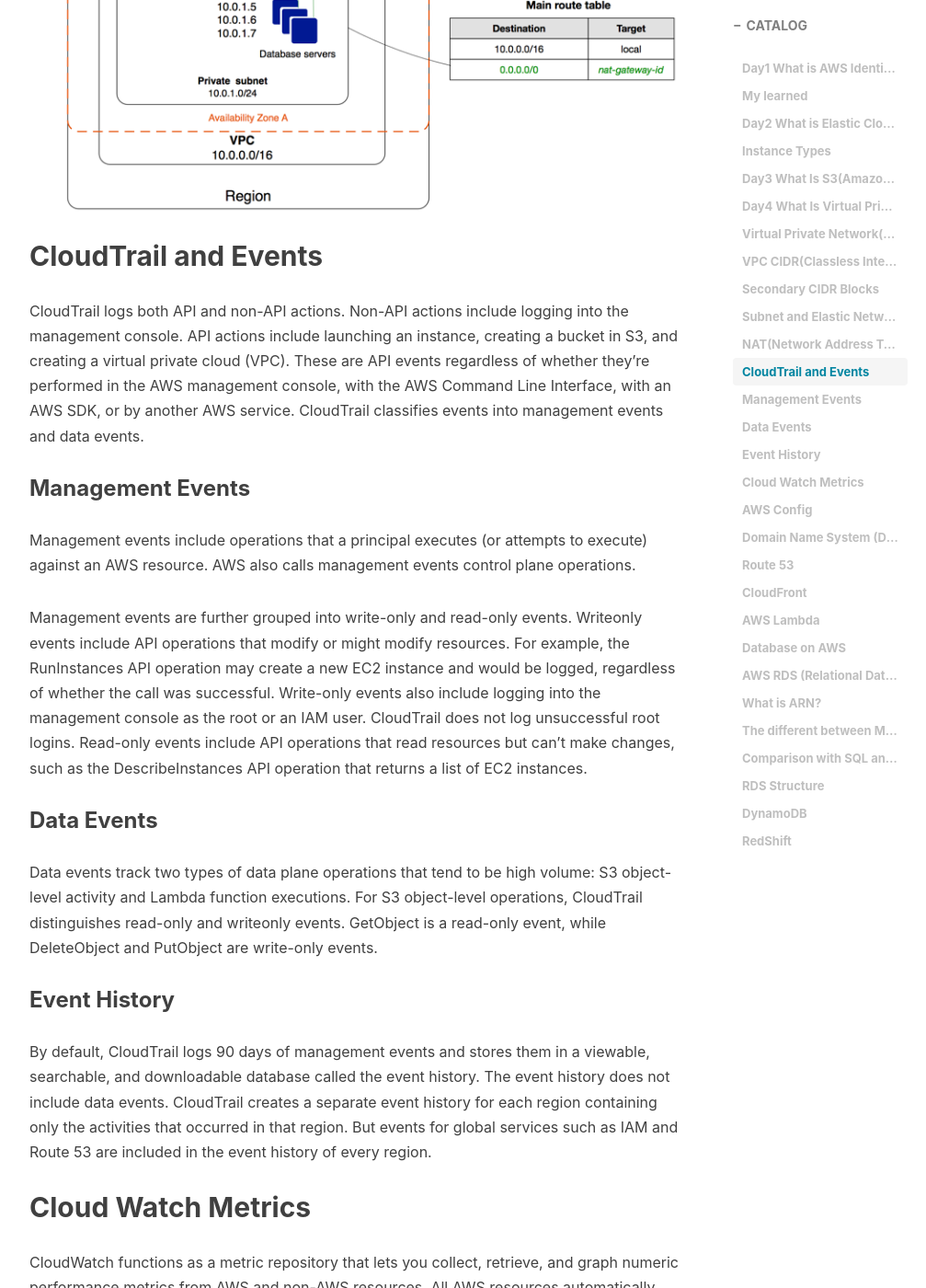
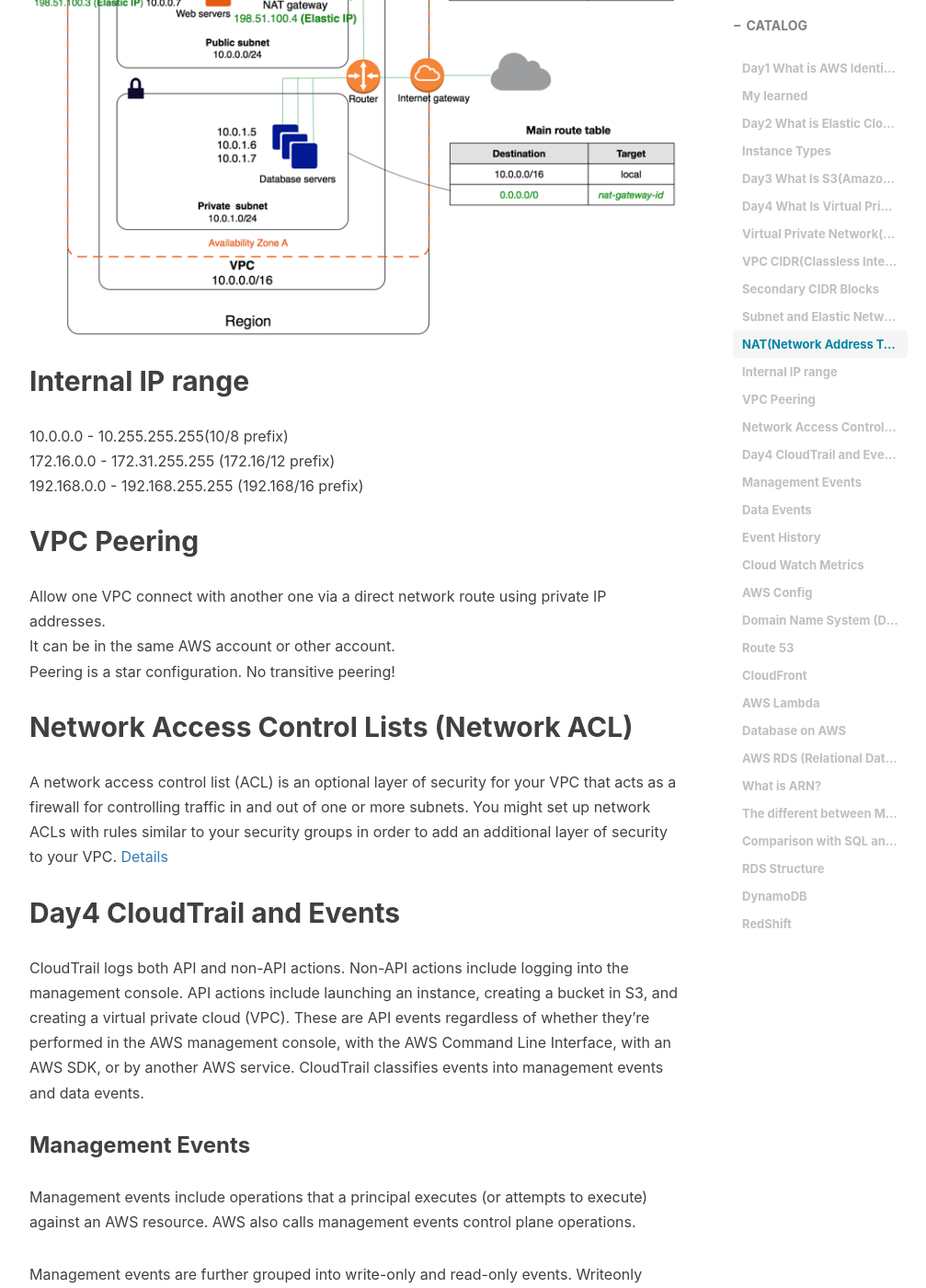
Before and after one commit to JadeSure/my_old_blog, a Jekyll site: the page built from _posts/2021-01-03-AWS-Cloud-Computing-Foundamental.md, in a window 1280 px wide and 1400 px high, scrolled down 6049 px. Shown: the whole window at 92% size, without its empty margins (233-1240 px from the left). Built offline with Jekyll 4.4.1, drawn with Linux system fonts in a browser that asks for light colours; nearby versions of some CDN libraries; comment, search, counter and statistics services are not loaded; some of the changed text lies outside the part shown.

Commit message:
Update 2021-01-03-AWS-Cloud-Computing-Foundamental.md

```diff
--- a/_posts/2021-01-03-AWS-Cloud-Computing-Foundamental.md
+++ b/_posts/2021-01-03-AWS-Cloud-Computing-Foundamental.md
@@ -81,6 +81,8 @@
 ## Day4 What Is Virtual Private Clouds (VPCs)?
 VPCs are easy-to-use AWS network organizers and great tools for organizing your infrastructure, which can be easy to isolate the instances in one VPC from whatever else you have running. eg. one VPC for application development, another for beta testing and a third for production.
 EC2 is located in the VPCs.
+VPC can logically isolated section of the Amazon Web Services(AWS) Cloud where you can launch AWS resources in a virtual network that you define. You have complete control over your virtual networking environment, including selection of **Your own IP address range**, **creation of subnets**, and **configuration of route tables** and **network gateways**
+[Build a customer VPC](https://cidr.xyz/)
 
 ## Virtual Private Network(VPC)
 Amazon’s Virtual Private Cloud service provides the networking layer of EC2. A VPC can exist only within an AWS region. A VPC is a virtual network that
@@ -102,11 +104,23 @@
 Network Address Translation (NAT) gateway to enable instances in a **private subnet** to connect to the internet or other AWS services, but prevent the internet from initiating a connection with those instances.
 step1 It must specify the public subnet in which the NAT gateway should reside. For more information about public and private subnets, see Subnet routing.
 step2 It must also specify an Elastic IP address to associate with the NAT gateway when you create it. The Elastic IP address cannot be changed after you associate it with the NAT Gateway.
-step3 After you've created a NAT gateway, you must update the route table associated with one or more of your **private subnets** to point internet-bound traffic to the NAT gateway. This enables instances in your private subnets to communicate with the internet.
+step3 After you've created a NAT gateway, you must update the route table associated with one or more of your **private subnets** to point internet-bound traffic to the NAT gateway. This enables instances in your private subnets to communicate with the internet. [Details](https://blog.csdn.net/Ahri_J/article/details/105348678#:~:text=NAT%20Gateway%EF%BC%88%E7%BD%91%E7%BB%9C%E5%9C%B0%E5%9D%80%E8%BD%AC%E6%8D%A2,%E8%AE%BF%E9%97%AE%EF%BC%8C%E6%8F%90%E9%AB%98%E4%BA%86%E5%AE%89%E5%85%A8%E6%80%A7)
 ![picture11](/img/AWS/NATgateway.png)
 
+## Internal IP range
+10.0.0.0 - 10.255.255.255(10/8 prefix)
+172.16.0.0 - 172.31.255.255 (172.16/12 prefix)
+192.168.0.0 - 192.168.255.255 (192.168/16 prefix)
 
-## CloudTrail and Events
+## VPC Peering
+Allow one VPC connect with another one via a direct network route using private IP addresses.
+It can be in the same AWS account or other account.
+Peering is a star configuration. No transitive peering!
+
+## Network Access Control Lists (Network ACL)
+A network access control list (ACL) is an optional layer of security for your VPC that acts as a firewall for controlling traffic in and out of one or more subnets. You might set up network ACLs with rules similar to your security groups in order to add an additional layer of security to your VPC. [Details](https://docs.aws.amazon.com/vpc/latest/userguide/vpc-network-acls.html)
+
+## Day4 CloudTrail and Events
 CloudTrail logs both API and non-API actions. Non-API actions include logging into the management console. API actions include launching an instance, creating a bucket in S3, and creating a virtual private cloud (VPC).
 These are API events regardless of whether they’re performed in the AWS management console, with the AWS
 Command Line Interface, with an AWS SDK, or by another AWS service. CloudTrail classifies events into management events and data events.
```
